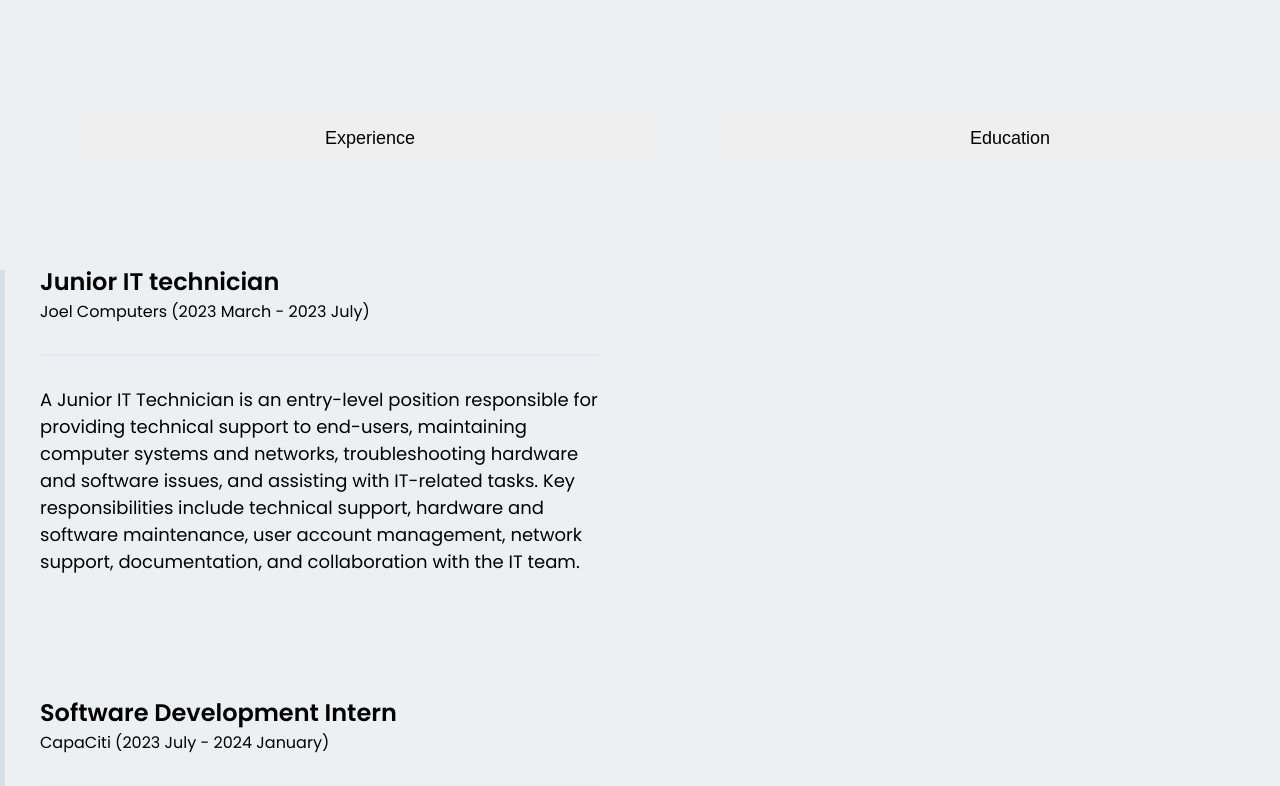
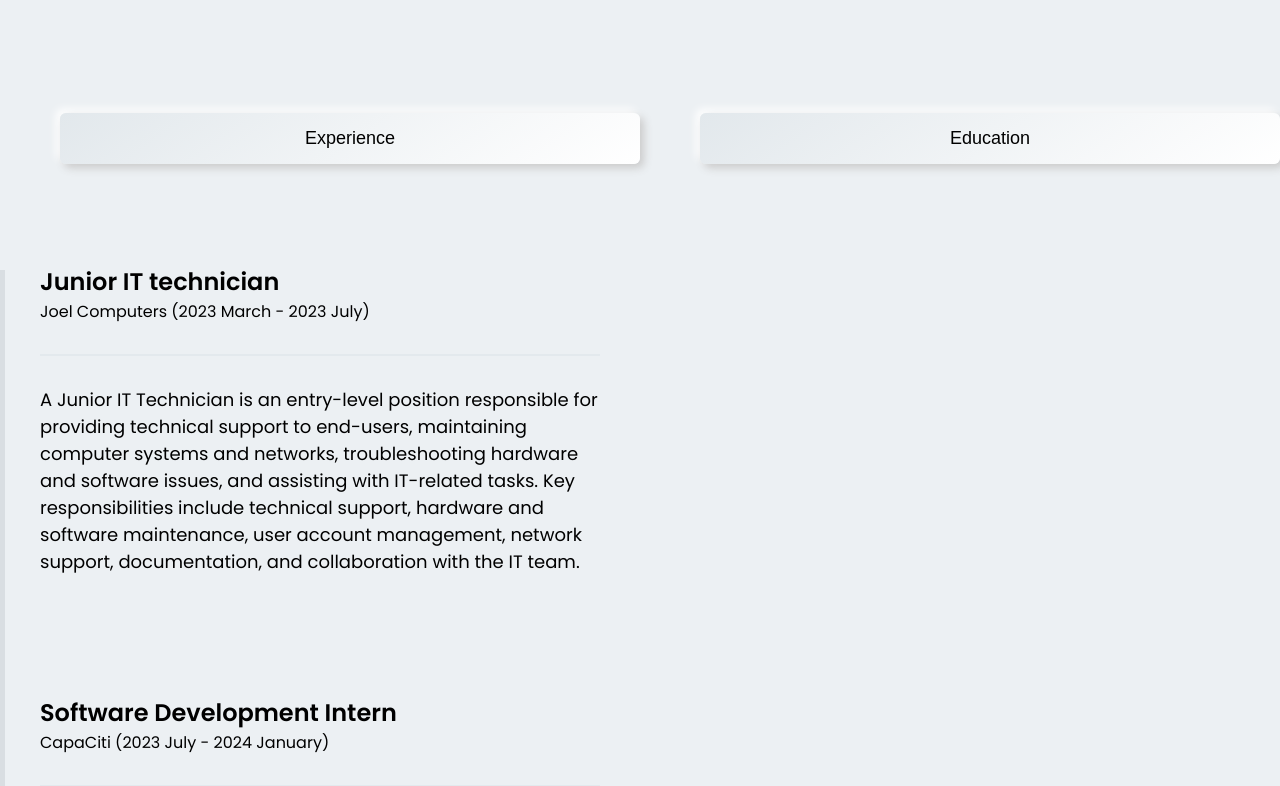
Before and after one commit to Luvuyotafeni/React-JS-portfolio, a React (Create React App) app: page / in a window 1280 px wide. Shown: the part 874-1660 px from the top of the page. Built offline with nearby package versions, Linux system fonts and the light colour scheme.

Commit message:
addittion of tax calculator to my projects

```diff
--- a/public/index.html
+++ b/public/index.html
@@ -15,7 +15,7 @@
       user's mobile device or desktop. See https://developers.google.com/web/fundamentals/web-app-manifest/
     -->
     <link rel="manifest" href="%PUBLIC_URL%/manifest.json" />
-    <link rel="stylesheet" href="path/to/font-awesome/css/font-awesome.min.css">
+
     <link href='https://unpkg.com/boxicons@2.1.4/css/boxicons.min.css' rel='stylesheet'>
     <!--
       Notice the use of %PUBLIC_URL% in the tags above.
--- a/src/App.css
+++ b/src/App.css
@@ -57,10 +57,7 @@ button{
   background: linear-gradient(145deg, #e2e8ec, #ffffff);
   box-shadow: 4px 4px 8px #cbcbcb, -4px -4px 8px #ffffff;
 }
-.home-btn{
-  background: linear-gradient(145deg,#e2e8e2, #ffffff);
-  box-shadow: 4px 4px 8px #cbcbcb, 4px -4px 8px #ffffff;
-}
+
 
 .row,
 .left,
--- a/src/component/About/About.css
+++ b/src/component/About/About.css
@@ -58,13 +58,14 @@
     transition: background-color 0.5s;
     margin-bottom: 10px; /* Add margin between buttons */
     width: 100%; /* Make buttons fill the screen width */
-    margin-left: 20px;
+    margin-left: 0px;
     align-items: center;
 }
 
 .About .toggle-button:hover {
     background-color: #d90046;
 }
+
 
 .About .left::after{
     content: "";
--- a/src/component/About/About.js
+++ b/src/component/About/About.js
@@ -18,7 +18,7 @@ const About = () => {
             <div className='left'>
               <div className='heading'>
                 <button
-                  className='toggle-button'
+                  className='btn_shadow toggle-button'
                   onClick={() => {
                     setShowExperience(true);
                     setShowEducation(false);
@@ -47,7 +47,7 @@ const About = () => {
             <div className='left'>
               <div className='heading'>
                 <button
-                  className='toggle-button'
+                  className='btn_shadow toggle-button'
                   onClick={() => {
                     setShowEducation(true);
                     setShowExperience(false);
--- a/src/component/Projects/Projects-Api.js
+++ b/src/component/Projects/Projects-Api.js
@@ -3,6 +3,7 @@ import bank from "./pics/Bank app_resized.png"
 import versatile from "./pics/Versatile_resized.png"
 import portfolio from "./pics/portfolio_resized.png"
 import rdp from "./pics/WhatsApp Image 2024-02-02 at 08.24.49_resized_resized_resized.jpeg"
+import Tax from  "./pics/tax calculator.png"
 /* exported as data that will be used and showed at each project container*/
 const data = [
     {
@@ -44,6 +45,13 @@ const data = [
       github: <a href="https://github.com/Luvuyotafeni/portfolio"><i class='bx bxl-github'></i></a>,
       desc: "This is my Portfoio, it showcases my work, skills and ways to contact me, using Javasript, CSS and HTML.",
     },
+    {
+      id: 6,
+      image: Tax,
+      title: "Tax Calculator",
+      github: <a href="https://github.com/Luvuyotafeni/TaxCalculator"><i class='bx bxl-github'></i></a>,
+      desc: "his is a Tax calculator that uses java swings, IntelliJ and Java, this calculates the tax someone has to pay using the age, income and the rebates",
+    },
 
   ]
   export default data
```
Also changed, not shown: src/component/Projects/pics/tax calculator.png (added).
